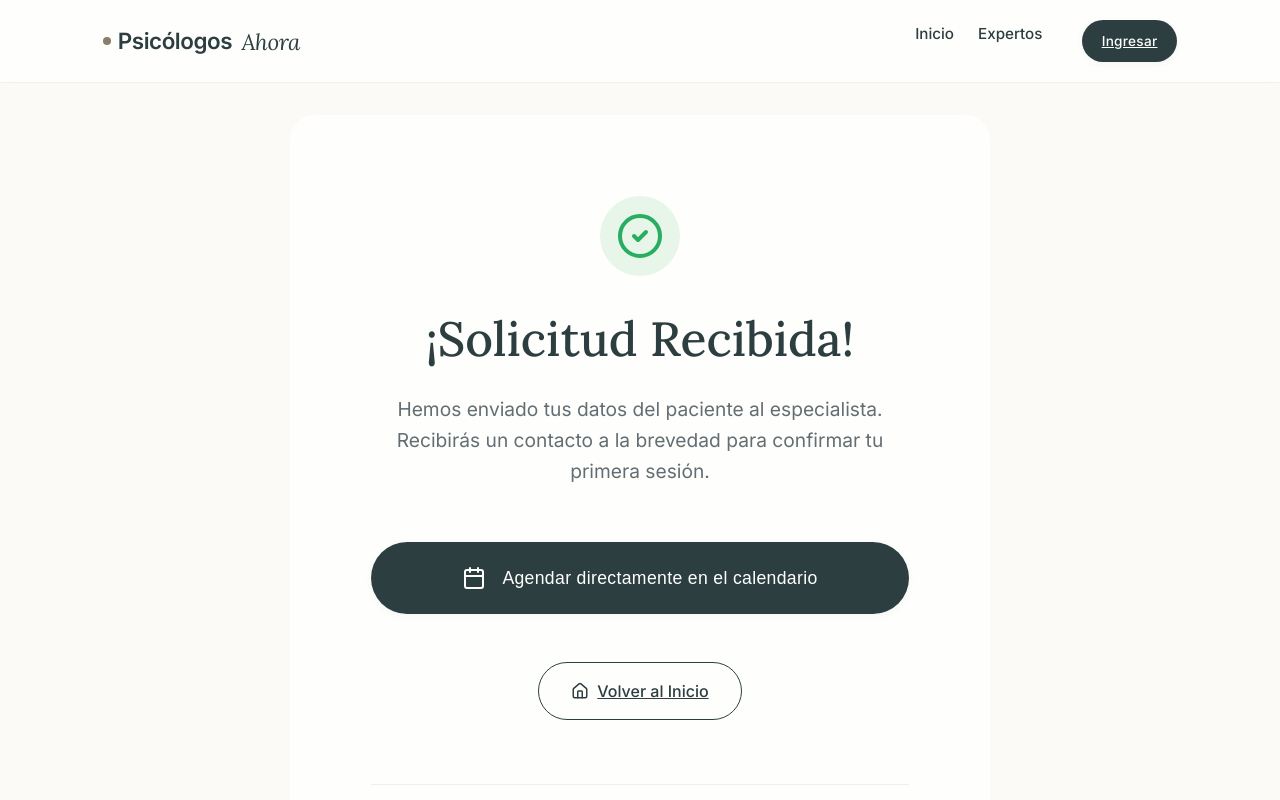
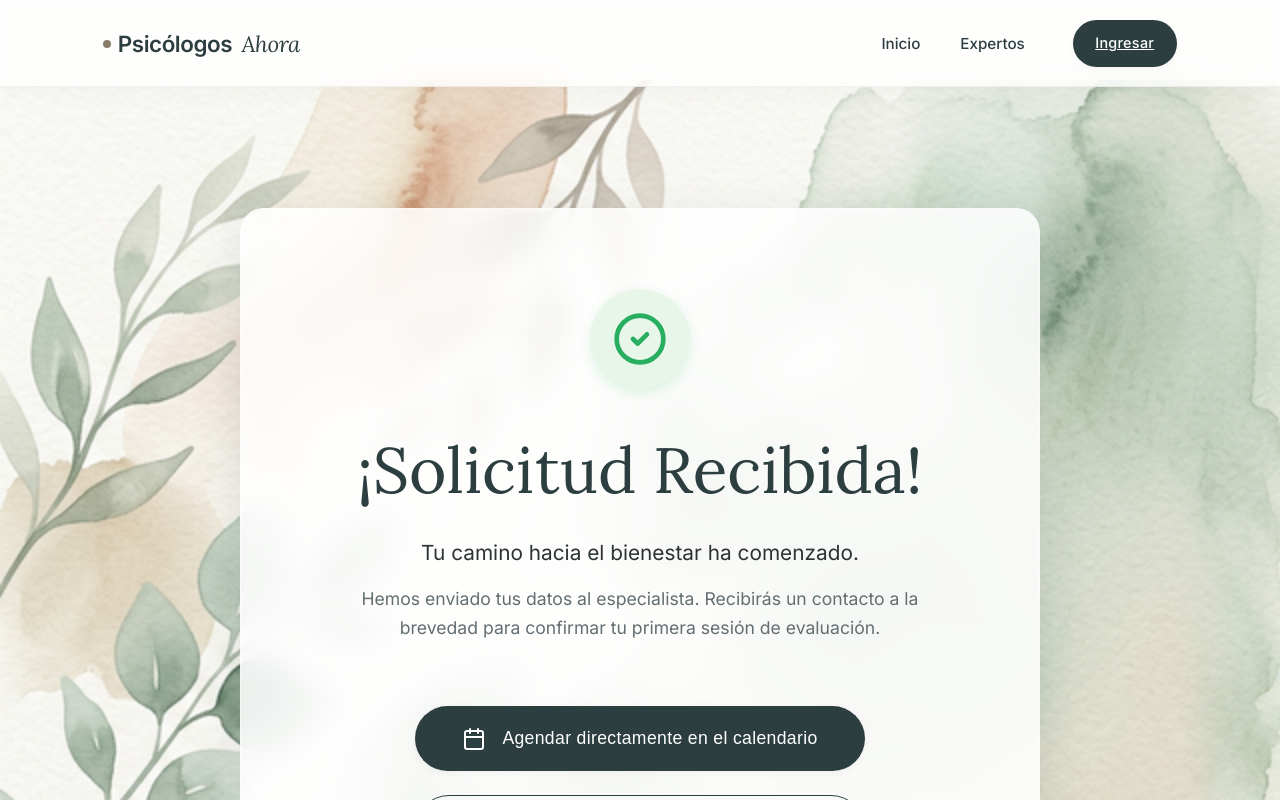
Before and after one commit to contactopsicologosahora-ops/sitio, a Next.js app: page /gracias in a window 1280 px wide. Shown: the top 800 px of the page. Built offline with nearby package versions, Linux system fonts and the light colour scheme.

Commit message:
Redesign Gracias page and fix navigation layout issues

```diff
--- a/src/app/globals.css
+++ b/src/app/globals.css
@@ -57,14 +57,16 @@ h3,
 .text-gradient {
   background: linear-gradient(135deg, var(--primary) 0%, var(--primary-muted) 100%);
   -webkit-background-clip: text;
+  background-clip: text;
   -webkit-text-fill-color: transparent;
 }
 
 .glass-morphism {
-  background: rgba(255, 255, 255, 0.7);
-  backdrop-filter: blur(12px);
-  -webkit-backdrop-filter: blur(12px);
+  background: rgba(255, 255, 255, 0.75);
+  backdrop-filter: blur(15px);
+  -webkit-backdrop-filter: blur(15px);
   border: 1px solid rgba(255, 255, 255, 0.3);
+  box-shadow: 0 4px 30px rgba(0, 0, 0, 0.03);
 }
 
 .premium-btn {
@@ -161,7 +163,8 @@ h3,
    ========================================== */
 @media (max-width: 1024px) {
   html {
-    font-size: 15px; /* Slight typography scaling */
+    font-size: 15px;
+    /* Slight typography scaling */
   }
 }
 
@@ -179,13 +182,25 @@ h3,
   }
 
   /* Typography Adjustments */
-  h1 { font-size: 2.8rem !important; }
-  h2 { font-size: 2.2rem !important; }
-  h3 { font-size: 1.3rem !important; }
-  p { font-size: 1rem !important; }
+  h1 {
+    font-size: 2.8rem !important;
+  }
+
+  h2 {
+    font-size: 2.2rem !important;
+  }
+
+  h3 {
+    font-size: 1.3rem !important;
+  }
+
+  p {
+    font-size: 1rem !important;
+  }
 
   /* Buttons full width on mobile */
-  .premium-btn, .secondary-btn {
+  .premium-btn,
+  .secondary-btn {
     width: 100%;
     justify-content: center;
     padding: 1rem;
@@ -209,5 +224,7 @@ h3,
 }
 
 @media (max-width: 480px) {
-  h1 { font-size: 2.3rem !important; }
+  h1 {
+    font-size: 2.3rem !important;
+  }
 }
--- a/src/app/gracias/page.tsx
+++ b/src/app/gracias/page.tsx
@@ -9,32 +9,65 @@ function GraciasContent() {
     const therapistId = searchParams.get("therapistId");
 
     return (
-        <div className="animate-fade" style={{ backgroundColor: 'var(--bg-serene)', minHeight: '80vh', display: 'flex', alignItems: 'center', justifyContent: 'center', padding: '2rem' }}>
-            <div className="glass-morphism" style={{ maxWidth: '700px', width: '100%', padding: '5rem', borderRadius: 'var(--radius-lg)', textAlign: 'center' }}>
-                <div style={{ width: '80px', height: '80px', backgroundColor: '#e8f5e9', borderRadius: '50%', display: 'flex', alignItems: 'center', justifyContent: 'center', margin: '0 auto 2rem' }}>
-                    <CheckCircle2 size={48} color="#27ae60" />
+        <div className="animate-fade" style={{
+            minHeight: '100vh',
+            display: 'flex',
+            alignItems: 'center',
+            justifyContent: 'center',
+            padding: '8rem 2rem 4rem',
+            backgroundImage: 'url("/gracias-bg.png")',
+            backgroundSize: 'cover',
+            backgroundPosition: 'center',
+            backgroundAttachment: 'fixed'
+        }}>
+            <div className="glass-morphism" style={{
+                maxWidth: '800px',
+                width: '100%',
+                padding: '5rem 3rem',
+                borderRadius: 'var(--radius-lg)',
+                textAlign: 'center',
+                boxShadow: 'var(--shadow-lg)',
+                border: '1px solid rgba(255,255,255,0.4)',
+                backgroundColor: 'rgba(255, 255, 255, 0.85)'
+            }}>
+                <div style={{
+                    width: '100px',
+                    height: '100px',
+                    backgroundColor: '#e8f5e9',
+                    borderRadius: '50%',
+                    display: 'flex',
+                    alignItems: 'center',
+                    justifyContent: 'center',
+                    margin: '0 auto 2.5rem',
+                    boxShadow: '0 4px 12px rgba(39, 174, 96, 0.15)'
+                }}>
+                    <CheckCircle2 size={56} color="#27ae60" />
                 </div>
 
-                <h1 style={{ fontSize: '3rem', marginBottom: '1.5rem' }}>¡Solicitud Recibida!</h1>
-                <p style={{ fontSize: '1.2rem', color: 'var(--text-soft)', marginBottom: '3.5rem', lineHeight: '1.6' }}>
-                    Hemos enviado tus datos del paciente al especialista. Recibirás un contacto a la brevedad para confirmar tu primera sesión.
-                </p>
+                <h1 style={{ fontSize: 'clamp(2.5rem, 6vw, 4rem)', marginBottom: '1.5rem', fontWeight: '400' }}>¡Solicitud Recibida!</h1>
 
-                <div style={{ display: 'grid', gridTemplateColumns: '1fr', gap: '1.5rem' }}>
-                    <button className="premium-btn" style={{ padding: '1.5rem', justifyContent: 'center', gap: '1rem', fontSize: '1.1rem' }}>
+                <div style={{ maxWidth: '600px', margin: '0 auto 4rem' }}>
+                    <p style={{ fontSize: '1.3rem', color: 'var(--text-main)', marginBottom: '1rem', lineHeight: '1.6' }}>
+                        Tu camino hacia el bienestar ha comenzado.
+                    </p>
+                    <p style={{ fontSize: '1.1rem', color: 'var(--text-soft)', lineHeight: '1.6' }}>
+                        Hemos enviado tus datos al especialista. Recibirás un contacto a la brevedad para confirmar tu primera sesión de evaluación.
+                    </p>
+                </div>
+
+                <div style={{ display: 'flex', flexDirection: 'column', gap: '1.5rem', maxWidth: '450px', margin: '0 auto' }}>
+                    <button className="premium-btn" style={{ padding: '1.3rem', justifyContent: 'center', gap: '1rem', fontSize: '1.1rem', width: '100%' }}>
                         <Calendar size={24} /> Agendar directamente en el calendario
                     </button>
 
-                    <div style={{ display: 'flex', gap: '1rem', justifyContent: 'center', marginTop: '1.5rem' }}>
-                        <Link href="/" className="secondary-btn" style={{ display: 'flex', alignItems: 'center', gap: '0.5rem' }}>
-                            <Home size={18} /> Volver al Inicio
-                        </Link>
-                    </div>
+                    <Link href="/" className="secondary-btn" style={{ display: 'flex', alignItems: 'center', justifyContent: 'center', gap: '0.8rem', padding: '1.2rem', textDecoration: 'none' }}>
+                        <Home size={20} /> Volver al Inicio
+                    </Link>
                 </div>
 
-                <div style={{ marginTop: '4rem', paddingTop: '2rem', borderTop: '1px solid #eee' }}>
-                    <p style={{ color: 'var(--text-soft)', fontSize: '0.9rem' }}>
-                        ¿Tienes alguna duda urgente? <a href="#" style={{ color: 'var(--accent)', fontWeight: '600' }}>Contáctanos por WhatsApp</a>
+                <div style={{ marginTop: '5rem', paddingTop: '2.5rem', borderTop: '1px solid rgba(0,0,0,0.05)' }}>
+                    <p style={{ color: 'var(--text-soft)', fontSize: '1rem' }}>
+                        ¿Tienes alguna duda urgente? <a href="#" style={{ color: 'var(--primary)', fontWeight: '600', textDecoration: 'underline' }}>Contáctanos por WhatsApp</a>
                     </p>
                 </div>
             </div>
--- a/src/app/layout.tsx
+++ b/src/app/layout.tsx
@@ -20,9 +20,9 @@ export default function RootLayout({
                 <link rel="preconnect" href="https://fonts.gstatic.com" crossOrigin="anonymous" />
                 <link href="https://fonts.googleapis.com/css2?family=Lora:ital,wght@0,400..700;1,400..700&family=Inter:wght@300;400;500;600&display=swap" rel="stylesheet" />
             </head>
-            <body>
+            <body style={{ paddingTop: '80px' }}>
                 <Navigation />
-                <main>{children}</main>
+                <main style={{ minHeight: 'calc(100vh - 80px)' }}>{children}</main>
                 <footer style={{ padding: '5rem 8% 3rem', backgroundColor: '#faf9f6', borderTop: '1px solid #f0efeb' }}>
                     <div className="mobile-stack" style={{ display: 'grid', gridTemplateColumns: 'repeat(auto-fit, minmax(200px, 1fr))', gap: '3rem', marginBottom: '4rem' }}>
                         <div>
--- a/src/components/Navigation.tsx
+++ b/src/components/Navigation.tsx
@@ -11,8 +11,7 @@ export default function Navigation() {
     const [isMobile, setIsMobile] = useState(false);
     const [role, setRole] = useState<string | null>(null);
 
-    // No mostrar el menú en la lista de especialistas
-    if (pathname === "/terapeutas") return null;
+    // Initial check for mobile and auth
 
     useEffect(() => {
         const checkMobile = () => {
@@ -36,15 +35,18 @@ export default function Navigation() {
 
     return (
         <header className="glass-morphism" style={{
-            position: 'sticky',
+            position: 'fixed',
             top: 0,
-            zIndex: 100,
+            left: 0,
+            width: '100%',
+            zIndex: 1000,
             padding: '1.2rem 8%',
             display: 'flex',
             justifyContent: 'space-between',
             alignItems: 'center',
             borderBottom: '1px solid rgba(0,0,0,0.05)',
-            gap: '1rem'
+            gap: '1rem',
+            transition: 'all 0.3s ease'
         }}>
             <div style={{ fontSize: '1.4rem', fontWeight: '600', color: 'var(--primary)', letterSpacing: '-0.02em', display: 'flex', alignItems: 'center', gap: '0.4rem' }}>
                 <span style={{ width: '8px', height: '8px', borderRadius: '50%', backgroundColor: 'var(--accent)' }}></span>
@@ -89,16 +91,16 @@ export default function Navigation() {
                 </>
             ) : (
                 <nav>
-                    <ul style={{ display: 'flex', gap: '1.5rem', listStyle: 'none', flexWrap: 'wrap', justifyContent: 'center', margin: 0, padding: 0 }}>
-                        <li><Link href="/" style={{ fontSize: '0.95rem', fontWeight: '500', color: 'var(--primary)', textDecoration: 'none' }}>Inicio</Link></li>
-                        <li><Link href="/terapeutas" style={{ fontSize: '0.95rem', fontWeight: '500', color: 'var(--primary)', textDecoration: 'none' }}>Expertos</Link></li>
-                        <li style={{ marginLeft: '1rem' }}>
+                    <ul style={{ display: 'flex', gap: '2.5rem', listStyle: 'none', alignItems: 'center', margin: 0, padding: 0 }}>
+                        <li><Link href="/" style={{ fontSize: '0.95rem', fontWeight: '500', color: 'var(--primary)', textDecoration: 'none', transition: 'color 0.2s' }}>Inicio</Link></li>
+                        <li><Link href="/terapeutas" style={{ fontSize: '0.95rem', fontWeight: '500', color: 'var(--primary)', textDecoration: 'none', transition: 'color 0.2s' }}>Expertos</Link></li>
+                        <li style={{ marginLeft: '0.5rem' }}>
                             {role ? (
-                                <Link href={role === "admin" ? "/dashboard/admin" : "/dashboard/terapeuta"} className="premium-btn" style={{ padding: '0.6rem 1.2rem', fontSize: '0.85rem' }}>
+                                <Link href={role === "admin" ? "/dashboard/admin" : "/dashboard/terapeuta"} className="premium-btn" style={{ padding: '0.7rem 1.4rem', fontSize: '0.9rem' }}>
                                     <User size={16} /> Mi Panel
                                 </Link>
                             ) : (
-                                <Link href="/login" className="premium-btn" style={{ padding: '0.6rem 1.2rem', fontSize: '0.85rem' }}>
+                                <Link href="/login" className="premium-btn" style={{ padding: '0.7rem 1.4rem', fontSize: '0.9rem' }}>
                                     Ingresar
                                 </Link>
                             )}
```
Also changed, not shown: public/gracias-bg.png (added).
